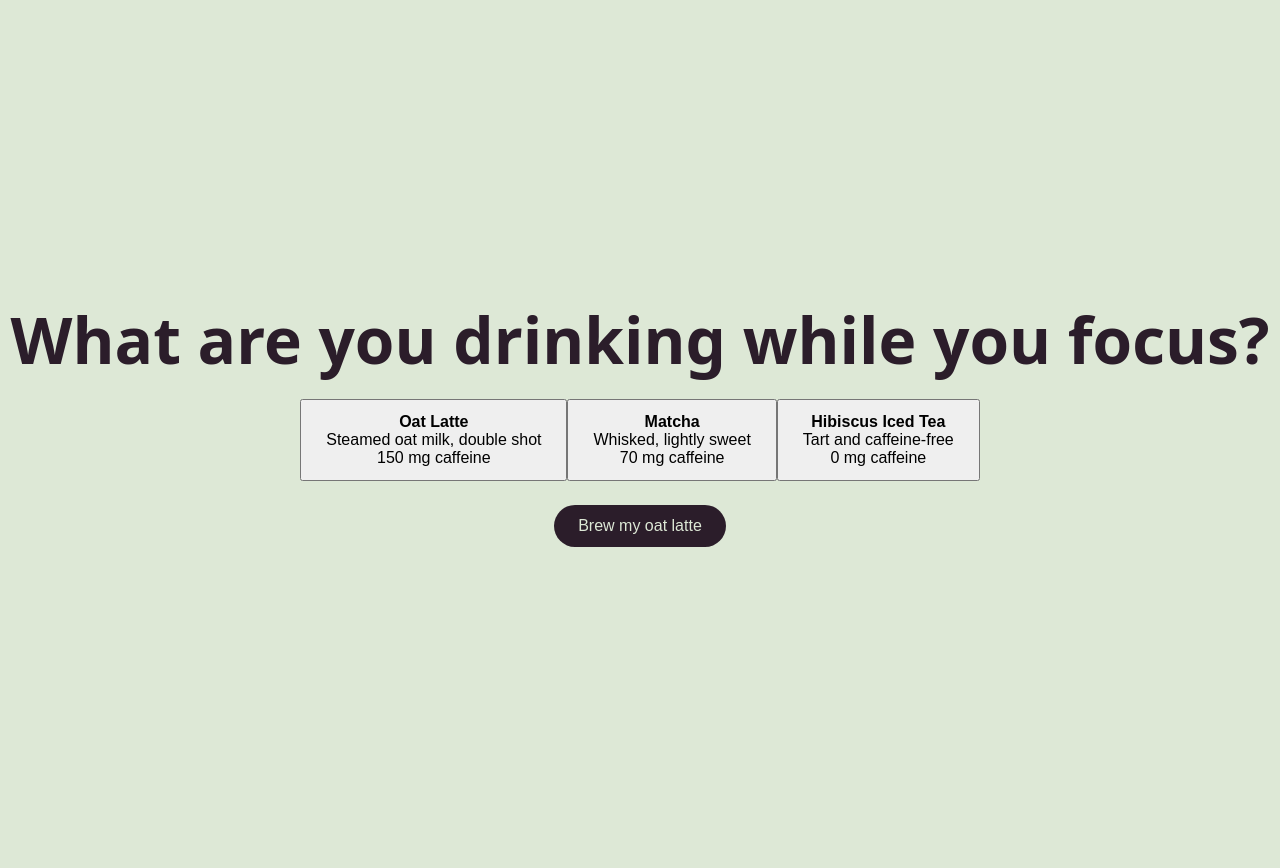
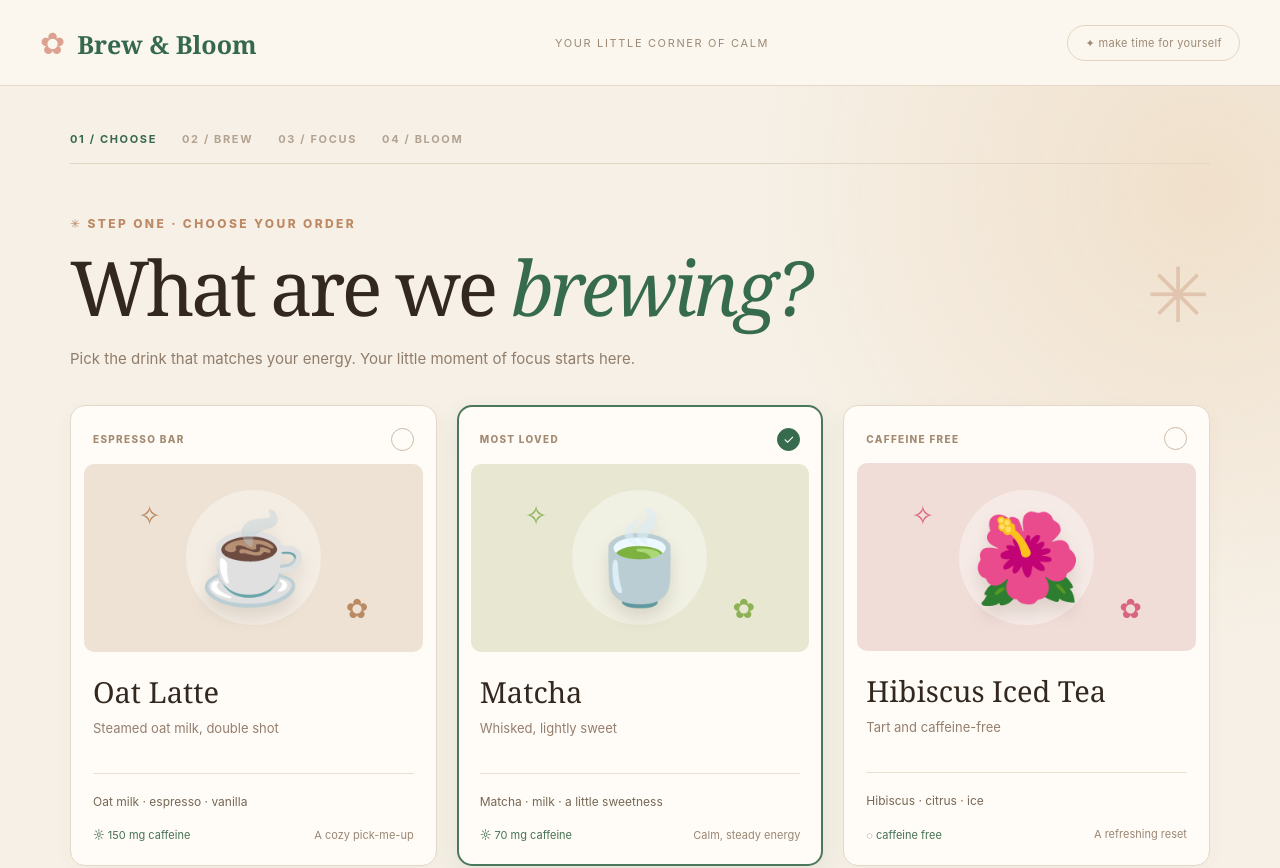
Before and after one commit to florida-k/brew-bloom, a React (Vite) app: page / in a window 1280 px wide. Shown: the top 868 px of the page. Before the commit the page ends 800 px from the top, so only its background shows below. Built offline with nearby package versions, Linux system fonts and the light colour scheme.

Commit message:
add figma-inspired drink selection redesign

```diff
--- a/src/App.jsx
+++ b/src/App.jsx
@@ -1,78 +1,58 @@
-/* Imports from list of drinks (drinks.js) and makes them
-selectable
-
-Allows you to brew and transitions to brewing screen
-
-Imports brewing screen
-*/
-
-
 import { useState } from 'react'
 import './App.css'
 import { DRINKS } from './data/drinks'
 import Brewing from './screens/Brewing'
 import Receipt from './screens/Receipt'
 
+const drinkDetails = {
+  latte: { emoji: '☕', tag: 'ESPRESSO BAR', ingredients: 'Oat milk · espresso · vanilla', mood: 'A cozy pick-me-up' },
+  matcha: { emoji: '🍵', tag: 'MOST LOVED', ingredients: 'Matcha · milk · a little sweetness', mood: 'Calm, steady energy' },
+  hibiscus: { emoji: '🌺', tag: 'CAFFEINE FREE', ingredients: 'Hibiscus · citrus · ice', mood: 'A refreshing reset' },
+}
+
 function App() {
   const [screen, setScreen] = useState('pick')
-  const [selectedId, setSelectedId] = useState(DRINKS[0].id)
-  const drink = DRINKS.find((d) => d.id === selectedId)
+  const [selectedId, setSelectedId] = useState(DRINKS[1]?.id ?? DRINKS[0].id)
   const [focusSeconds, setFocusSeconds] = useState(0)
   const [finishedAt, setFinishedAt] = useState(null)
+  const drink = DRINKS.find((d) => d.id === selectedId) ?? DRINKS[0]
 
-/* Handles receipt screen */
-if (screen === 'receipt') {
+  if (screen === 'receipt') {
+    return <Receipt drink={drink} focusSeconds={focusSeconds} finishedAt={finishedAt} onAgain={() => setScreen('pick')} />
+  }
+  if (screen === 'brew') {
+    return <Brewing drink={drink} onBack={() => setScreen('pick')} onFinish={(seconds) => {
+      setFocusSeconds(seconds)
+      setFinishedAt(new Date())
+      setScreen('receipt')
+    }} />
+  }
+
   return (
-    <Receipt
-      drink={drink}
-      focusSeconds={focusSeconds}
-      finishedAt={finishedAt}
-      onAgain={() => setScreen('pick')}
-    />
+    <div className="cafe-page">
+      <header className="cafe-header">
+        <a className="brand" href="#top" aria-label="Brew and Bloom home"><span className="brand-flower">✿</span><span>Brew &amp; Bloom</span></a>
+        <span className="header-caption">YOUR LITTLE CORNER OF CALM</span>
+        <span className="header-pill">✦ make time for yourself</span>
+      </header>
+      <main className="picker" id="top">
+        <div className="step-line"><span>01 / CHOOSE</span><span>02 / BREW</span><span>03 / FOCUS</span><span>04 / BLOOM</span></div>
+        <div className="picker-heading"><div><div className="eyebrow">✳ STEP ONE · CHOOSE YOUR ORDER</div><h1>What are we <em>brewing?</em></h1><p>Pick the drink that matches your energy. Your little moment of focus starts here.</p></div><span className="heading-sparkle" aria-hidden="true">✳</span></div>
+        <div className="drink-grid" role="group" aria-label="Choose your drink">
+          {DRINKS.map((d) => {
+            const info = drinkDetails[d.id] ?? { emoji: '☕', tag: 'FRESHLY BREWED', ingredients: d.note, mood: 'Made for your focus' }
+            const selected = d.id === selectedId
+            return <button key={d.id} type="button" className={`drink-card ${selected ? 'is-selected' : ''}`} onClick={() => setSelectedId(d.id)} aria-pressed={selected}>
+              <div className="card-top"><span className="card-tag">{info.tag}</span><span className="selection-dot">{selected ? '✓' : ''}</span></div>
+              <div className="drink-art" style={{ '--drink-color': d.color }}><span className="art-sparkle">✧</span><span className="drink-emoji" aria-hidden="true">{info.emoji}</span><span className="art-leaf">✿</span></div>
+              <div className="card-content"><h2>{d.name}</h2><p>{d.note}</p><div className="card-divider"/><span className="ingredients">{info.ingredients}</span><div className="card-footer"><span>{d.caffeine === 0 ? '◌ caffeine free' : `☼ ${d.caffeine} mg caffeine`}</span><span>{info.mood}</span></div></div>
+            </button>
+          })}
+        </div>
+        <div className="order-summary"><div className="order-left"><span className="order-icon">✿</span><div><span className="order-label">YOUR PICK</span><strong>{drink.name} <span className="order-note">· {drinkDetails[drink.id]?.mood ?? 'Ready to brew'}</span></strong></div></div><button className="order-button" onClick={() => setScreen('brew')}>Let's brew <span aria-hidden="true">→</span></button></div>
+        <div className="picker-footer"><span>✿ a little ritual for a brighter day</span><span>BREW SLOWLY. BLOOM DAILY.</span></div>
+      </main>
+    </div>
   )
 }
-
-/* Handles brewing screen */
-if (screen === 'brew') {
-  return (
-    <Brewing
-      drink={drink}
-      onBack={() => setScreen('pick')}
-      onFinish={(seconds) => {
-        setFocusSeconds(seconds)
-        setFinishedAt(new Date())
-        setScreen('receipt')
-      }}
-    />
-  )
-}
-
-/* Handles drink selection screen */
-  return (
-    <main>
-      <h1>What are you drinking while you focus?</h1>
-
-      <div className="drink-list">
-        {DRINKS.map((d) => (
-          <button
-            key={d.id}
-            className={d.id === selectedId ? 'card selected' : 'card'}
-            onClick={() => setSelectedId(d.id)}
-          >
-            <strong>{d.name}</strong>
-            <div></div>
-            <span>{d.note}</span>
-            <div></div>
-            <span>{d.caffeine} mg caffeine</span>
-          </button>
-        ))}
-      </div>
-
-      <button className="primary" onClick={() => setScreen('brew')}>
-        Brew my {drink.name.toLowerCase()}
-      </button>
-    </main>
-  )
-}
-
 export default App
--- a/src/index.css
+++ b/src/index.css
@@ -1,17 +1 @@
-/*
-  This file is used to define global CSS variables and styles for the application.
-  It sets up a color scheme and basic typography for the entire app.
-*/
-:root {
-  --mist: #dde8d6;   /* page background */
-  --paper: #fffdf7;  /* cards, cup */
-  --ink: #2b1d2a;    /* text */
-  --matcha: #4f7a2b; /* accents */
-  font-family: system-ui, sans-serif;
-  color: var(--ink);
-  background: var(--mist);
-}
-
-body {
-  margin: 0;
-}
+:root{--mist:#f6f0e6;--paper:#fffdf8;--ink:#33281f;--matcha:#376b4e;--sage:#dce6d8;--peach:#dca58d;--muted:#927e6c;font-family:Inter,ui-sans-serif,system-ui,-apple-system,BlinkMacSystemFont,"Segoe UI",sans-serif;color:var(--ink);background:var(--mist);font-synthesis:none;text-rendering:optimizeLegibility;-webkit-font-smoothing:antialiased}*{box-sizing:border-box}body{margin:0;min-width:320px}button{font:inherit}button:focus-visible,a:focus-visible{outline:3px solid #a56b4d;outline-offset:4px}a{color:inherit}
```
Also changed, not shown: src/App.css.
